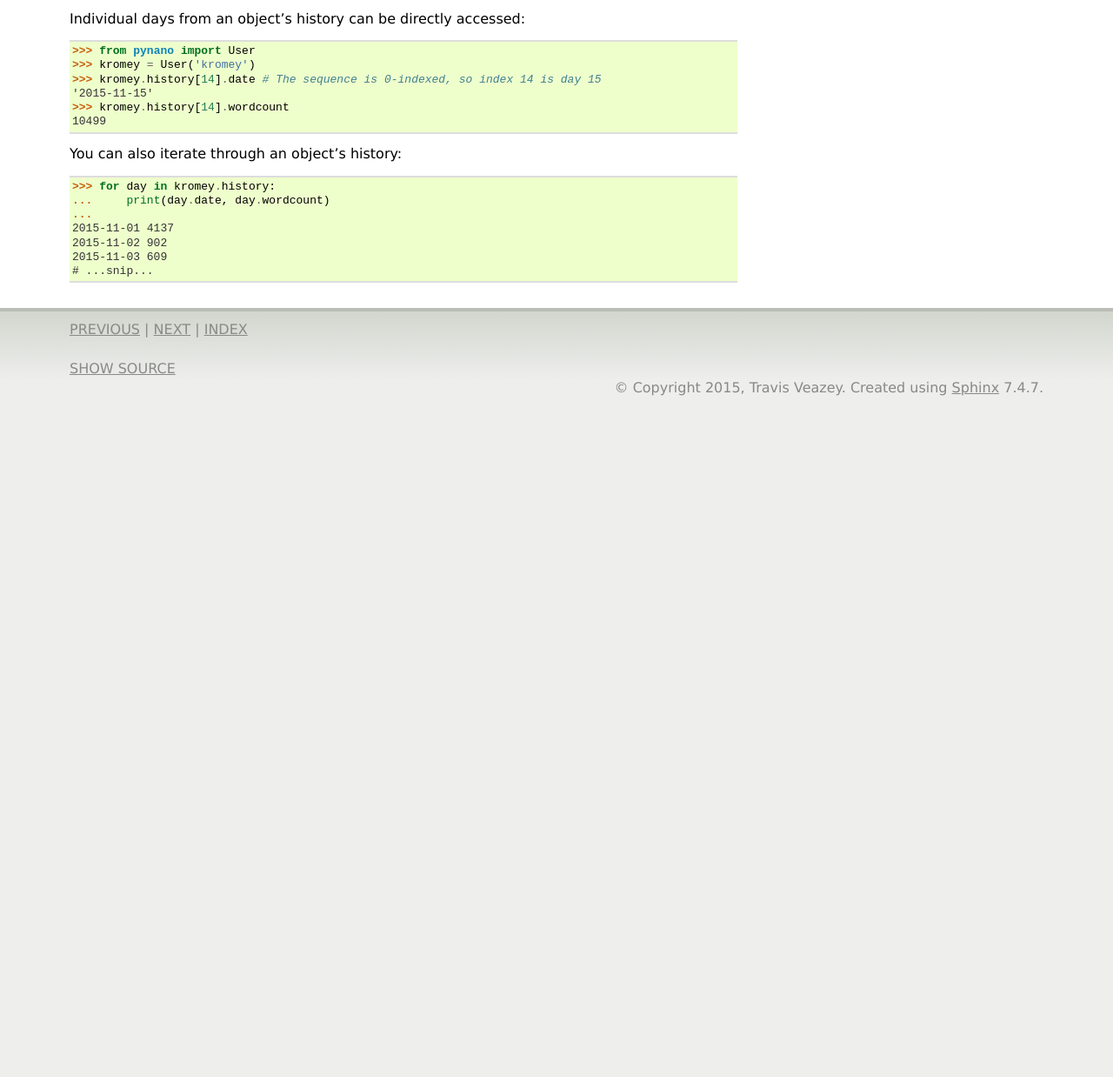
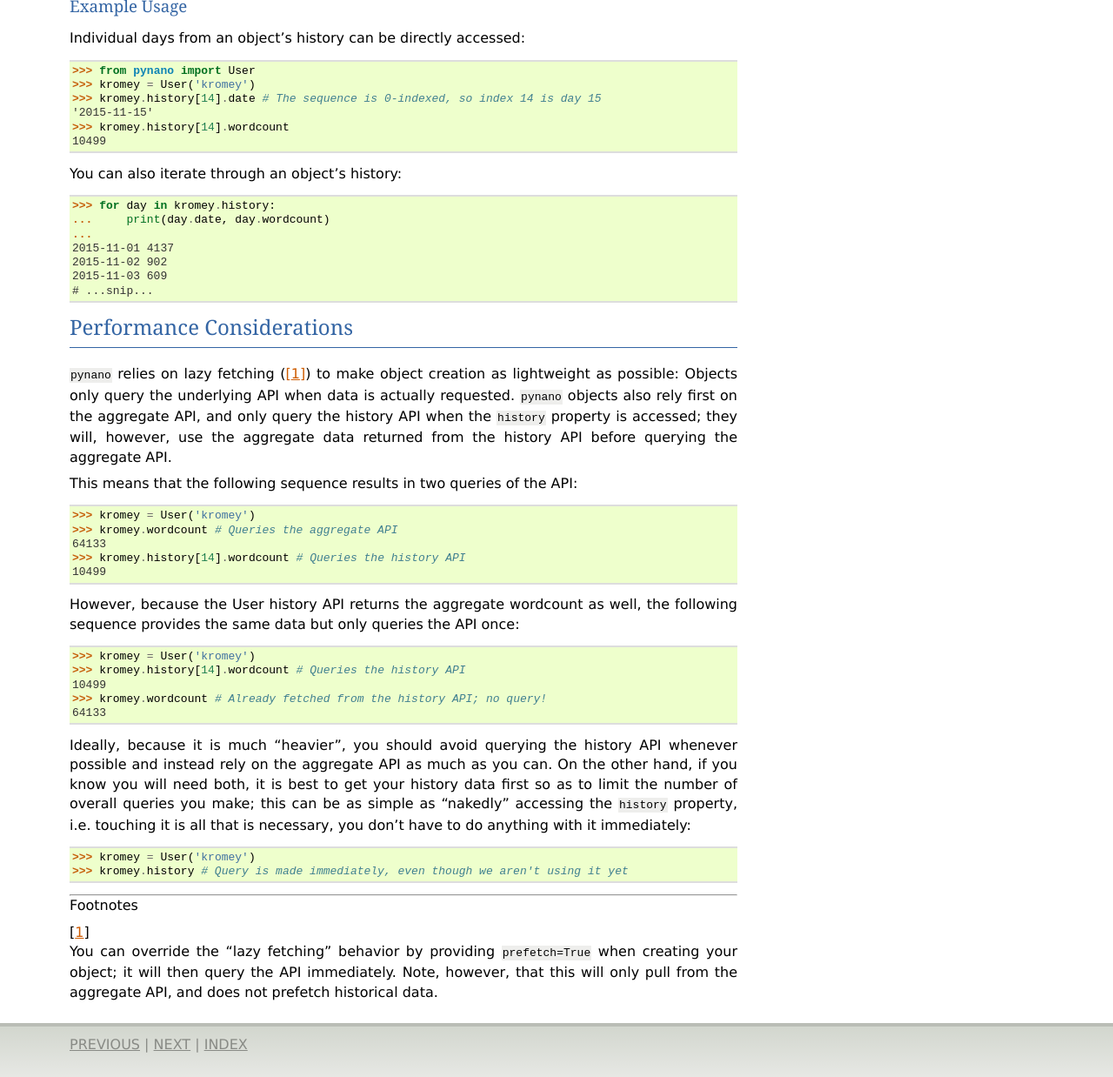
Before and after one commit to Kromey/pynano, a Sphinx documentation site: the page built from docs/reference.rst, in a window 1280 px wide and 1400 px high, scrolled down 1272 px, cut to the strip 162-1400 px from the top of the window. Shown: the whole strip at 87% size. Built offline with Sphinx 7.4.7, drawn with Linux system fonts in a browser that asks for light colours; pages that are not in the unit, such as notebooks, are missing from menus; before the commit the page ends 1902 px from its top, so only the background shows below that; some of the changed text lies outside the part shown.

Commit message:
Rename Quick Ref to Ref Guide, add performance section

```diff
--- a/docs/reference.rst
+++ b/docs/reference.rst
@@ -1,8 +1,8 @@
-Quick Reference
+Reference Guide
 ===============
 
-This page is a short, handy guide to the data available through |project|'s
-interface.
+This page is a handy reference to the data available through |project|'s
+interface, and how best to make use of it.
 
 Aggregate Data
 --------------
@@ -132,3 +132,49 @@ You can also iterate through an object's history::
    2015-11-02 902
    2015-11-03 609
    # ...snip...
+
+Performance Considerations
+--------------------------
+
+|project| relies on lazy fetching ([#lazy]_) to make object creation as
+lightweight as possible: Objects only query the underlying API when data is
+actually requested. |project| objects also rely first on the aggregate API, and
+only query the history API when the ``history`` property is accessed; they will,
+however, use the aggregate data returned from the history API before querying
+the aggregate API.
+
+This means that the following sequence results in two queries of the API::
+
+   >>> kromey = User('kromey')
+   >>> kromey.wordcount # Queries the aggregate API
+   64133
+   >>> kromey.history[14].wordcount # Queries the history API
+   10499
+
+However, because the User history API returns the aggregate wordcount as well,
+the following sequence provides the same data but only queries the API once::
+
+   >>> kromey = User('kromey')
+   >>> kromey.history[14].wordcount # Queries the history API
+   10499
+   >>> kromey.wordcount # Already fetched from the history API; no query!
+   64133
+
+Ideally, because it is much "heavier", you should avoid querying the history API
+whenever possible and instead rely on the aggregate API as much as you can. On
+the other hand, if you know you will need both, it is best to get your history
+data first so as to limit the number of overall queries you make; this can be as
+simple as "nakedly" accessing the ``history`` property, i.e. touching it is all
+that is necessary, you don't have to do anything with it immediately::
+
+   >>> kromey = User('kromey')
+   >>> kromey.history # Query is made immediately, even though we aren't using it yet
+
+-----
+
+.. rubric:: Footnotes
+
+.. [#lazy] You can override the "lazy fetching" behavior by providing ``prefetch=True``
+           when creating your object; it will then query the API immediately.
+           Note, however, that this will only pull from the aggregate API, and
+           does not prefetch historical data.
```
